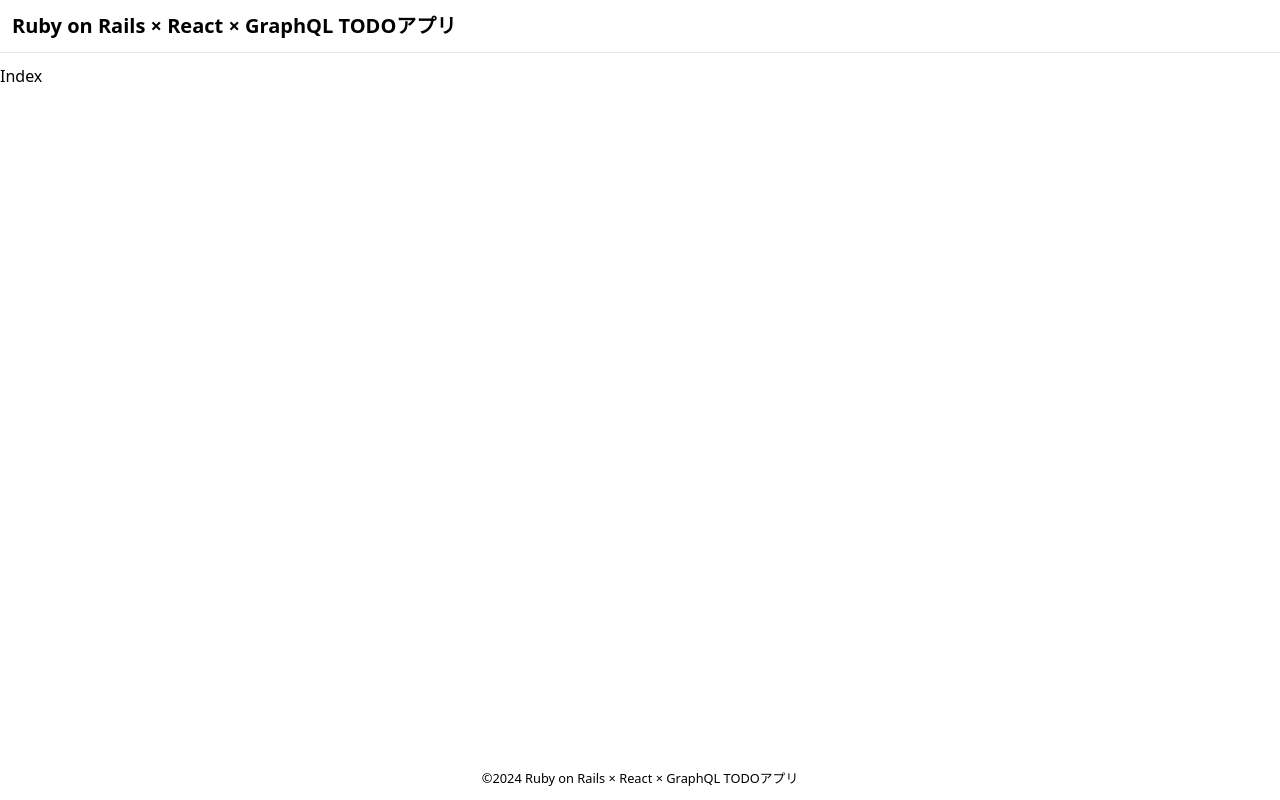
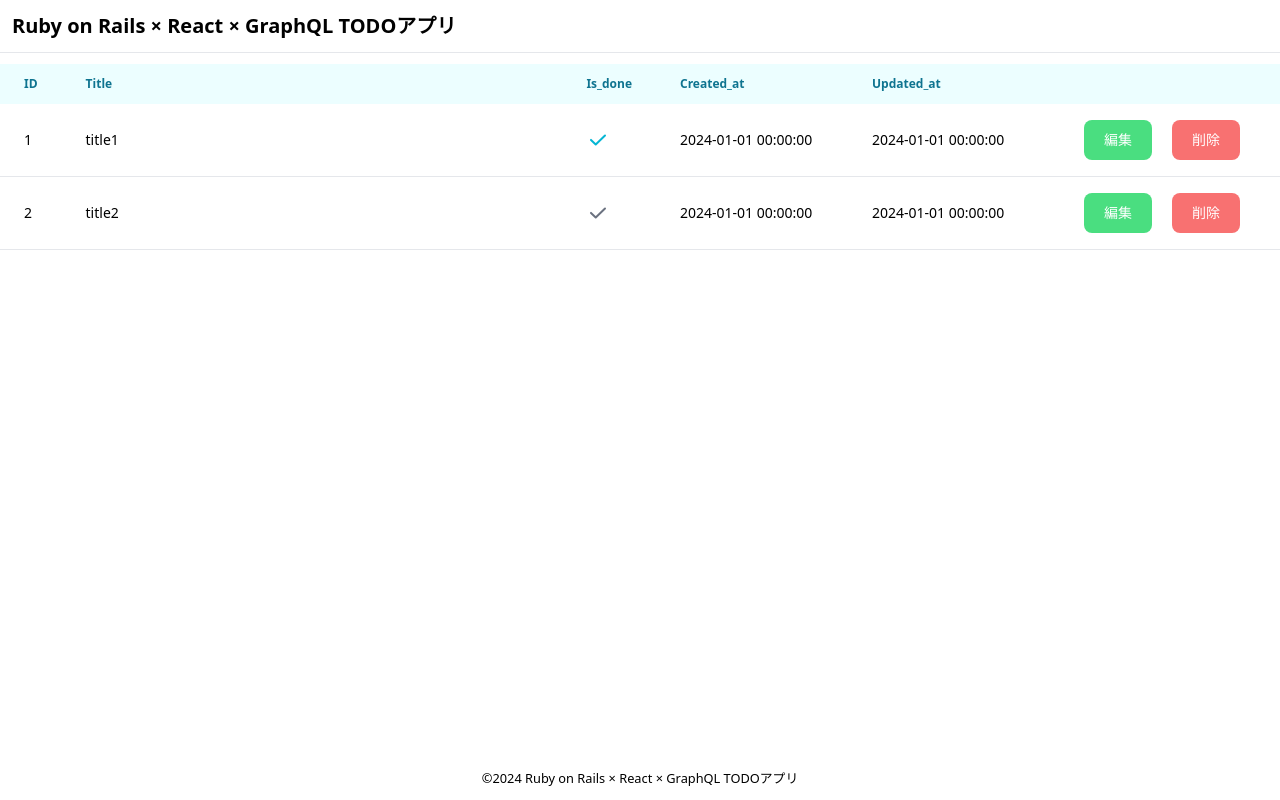
Before and after one commit to Sakyo24/rails-react-graphql-todo, a React (Vite) app in the folder frontend/app/: page /todos in a window 1280 px wide. Built offline with nearby package versions, Linux system fonts and the light colour scheme.

Commit message:
Todo一覧　作成 (#18)

```diff
--- a/frontend/app/src/pages/todos/Index.tsx
+++ b/frontend/app/src/pages/todos/Index.tsx
@@ -1,7 +1,122 @@
+import { Link } from "react-router-dom";
+
 const Index = () => {
-  return (
-    <div>Index</div>
-  )
-}
+	const todos = [
+		{
+			id: 1,
+			title: "title1",
+			is_done: true,
+			created_at: "2024-01-01 00:00:00",
+			updated_at: "2024-01-01 00:00:00",
+		},
+		{
+			id: 2,
+			title: "title2",
+			is_done: false,
+			created_at: "2024-01-01 00:00:00",
+			updated_at: "2024-01-01 00:00:00",
+		},
+	];
 
-export default Index
+	return (
+		<div>
+			<div className="relative overflow-x-auto max-w-screen-2xl mx-auto">
+				<table className="w-full text-sm text-left rtl:text-right dark:text-cyan-400">
+					<thead className="text-xs text-cyan-700 bg-cyan-50 dark:bg-cyan-700 dark:text-cyan-400">
+						<tr>
+							<th scope="col" className="px-6 py-3 w-5">
+								ID
+							</th>
+							<th scope="col" className="px-6 py-3">
+								Title
+							</th>
+							<th scope="col" className="px-6 py-3 w-5">
+								Is_done
+							</th>
+							<th scope="col" className="px-6 py-3 w-48">
+								Created_at
+							</th>
+							<th scope="col" className="px-6 py-3 w-48">
+								Updated_at
+							</th>
+							<th scope="col" className="px-6 py-3 w-60"></th>
+						</tr>
+					</thead>
+					<tbody>
+						{todos?.map((todo) => {
+							return (
+								<tr className="bg-white border-b dark:bg-cyan-800 dark:border-cyan-700">
+									<th
+										scope="row"
+										className="px-6 py-4 font-medium  whitespace-nowrap dark:text-white"
+									>
+										{todo.id}
+									</th>
+									<td className="px-6 py-4">{todo.title}</td>
+									<td className="px-6 py-4">
+										{todo.is_done && (
+											<svg
+												className="w-6 h-6 text-cyan-500 dark:text-white"
+												aria-hidden="true"
+												xmlns="http://www.w3.org/2000/svg"
+												width="24"
+												height="24"
+												fill="none"
+												viewBox="0 0 24 24"
+											>
+												<path
+													stroke="currentColor"
+													stroke-linecap="round"
+													stroke-linejoin="round"
+													stroke-width="2"
+													d="M5 11.917 9.724 16.5 19 7.5"
+												/>
+											</svg>
+										)}
+										{!todo.is_done && (
+											<svg
+												className="w-6 h-6 text-gray-500 dark:text-white"
+												aria-hidden="true"
+												xmlns="http://www.w3.org/2000/svg"
+												width="24"
+												height="24"
+												fill="none"
+												viewBox="0 0 24 24"
+											>
+												<path
+													stroke="currentColor"
+													stroke-linecap="round"
+													stroke-linejoin="round"
+													stroke-width="2"
+													d="M5 11.917 9.724 16.5 19 7.5"
+												/>
+											</svg>
+										)}
+									</td>
+									<td className="px-6 py-4">{todo.created_at}</td>
+									<td className="px-6 py-4">{todo.updated_at}</td>
+									<td className="px-6 py-4 flex">
+										<Link
+											to="#"
+											className="ml-5 sm:inline-flex text-white bg-green-400 hover:bg-green-300 focus:ring-4 focus:ring-green-200 font-medium rounded-lg text-sm px-5 py-2.5 text-center items-center cursor-pointer"
+										>
+											編集
+										</Link>
+										<Link
+											to="#"
+											className="ml-5 sm:inline-flex text-white bg-red-400 hover:bg-red-300 focus:ring-4 focus:ring-red-200 font-medium rounded-lg text-sm px-5 py-2.5 text-center items-center cursor-pointer"
+										>
+											削除
+										</Link>
+									</td>
+								</tr>
+							);
+						})}
+					</tbody>
+				</table>
+			</div>
+		</div>
+	);
+};
+
+export default Index;
```
